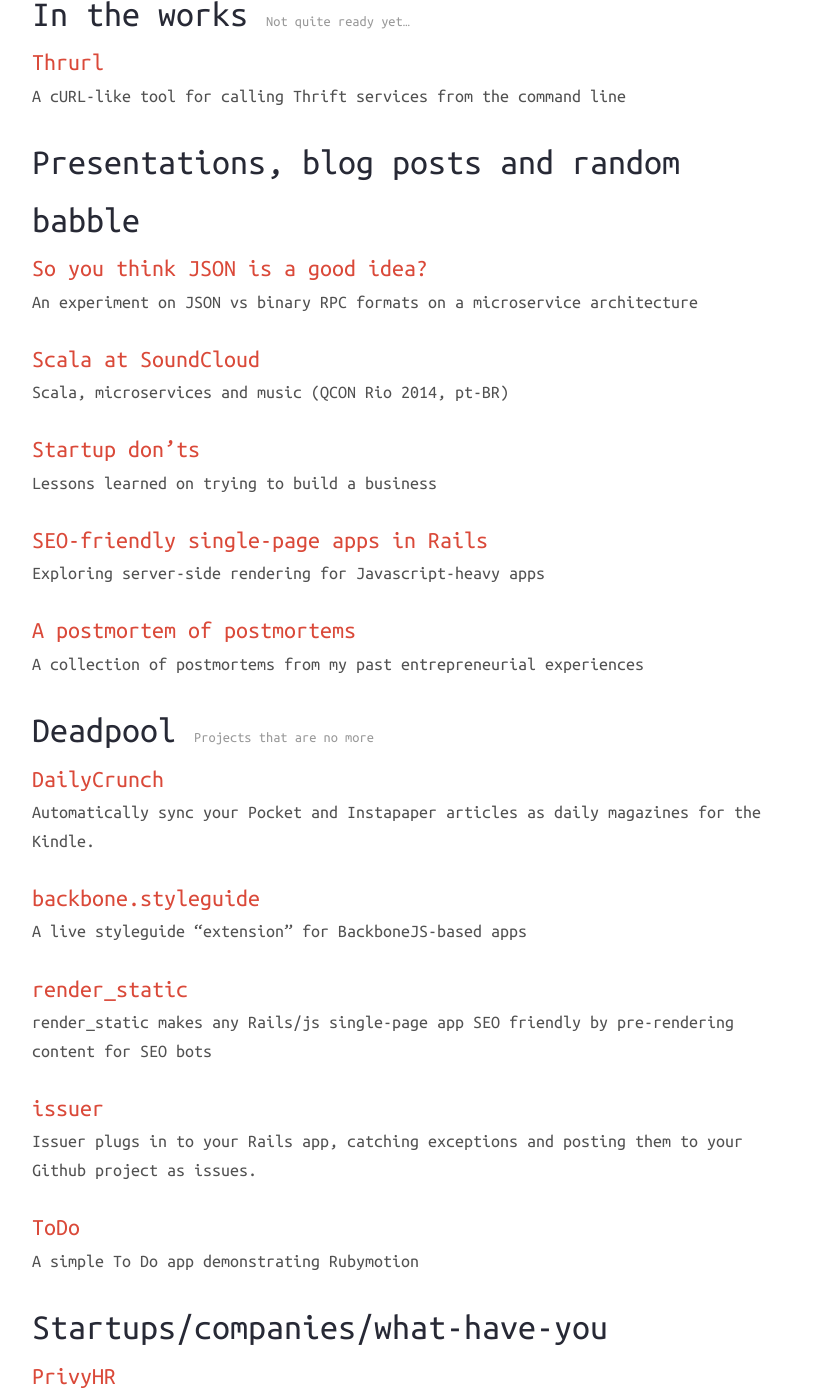
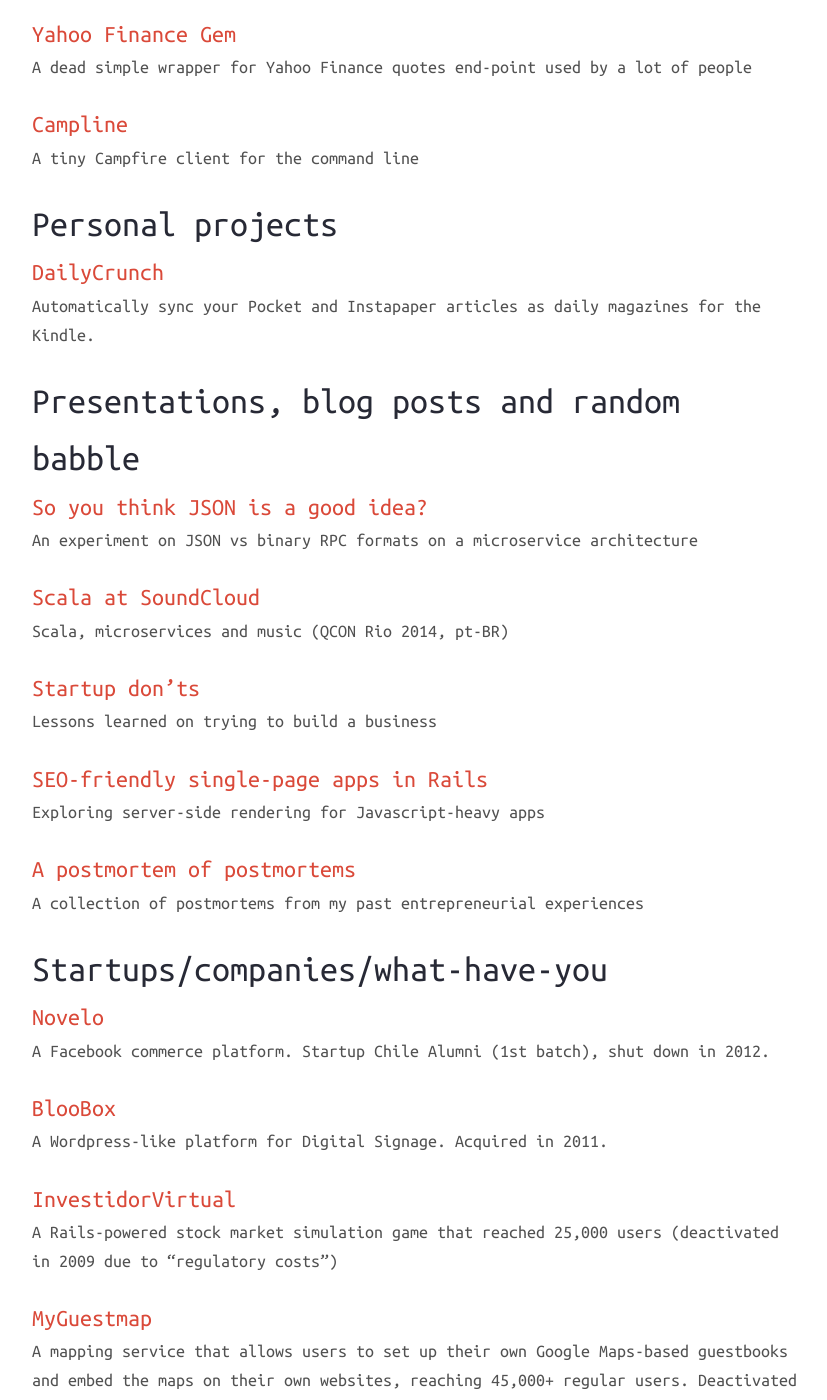
Before and after one commit to herval/herval.github.io, a Jekyll site: the page built from index.md, in a window 1280 px wide and 1400 px high, scrolled down 1238 px. Shown: the whole window, without its empty margins (224-1051 px from the left). Built offline with Jekyll 4.4.1, drawn with Linux system fonts in a browser that asks for light colours; nearby versions of some CDN libraries; our own code applies the rules of GitHub Pages for plain Markdown files; some of the changed text lies outside the part shown.

Commit message:
a bit of a refresh

```diff
--- a/_config.yml
+++ b/_config.yml
@@ -17,7 +17,7 @@ harmony:
   basetheme: theme-base-01 # pre defined thmes are darken, blue-water, redish.
   author: # Author details
     name: Herval Freire
-    email: hervalfreire@gmail.com
+    email: me@hervalicio.us
     url: http://herval.github.io
 
   # Google Analytics key, leave blank to ignore
--- a/_includes/header-links.html
+++ b/_includes/header-links.html
@@ -1,6 +1,10 @@
 <ul>
 	<li>
 		<a href="https://github.com/herval">GitHub</a><span>/</span>
+	</li>
+
+	<li>
+		<a href="https://twitter.com/herval">Twitter</a><span>/</span>
 	</li>
 
 	<li>
--- a/index.md
+++ b/index.md
@@ -29,11 +35,10 @@ A dead simple wrapper for Yahoo Finance quotes end-point used by a lot of people
 A tiny Campfire client for the command line
 
 
-# In the works <small>Not quite ready yet...</small>
+# Personal projects
 
-## [Thrurl](https://github.com/herval/thrurl)
-A cURL-like tool for calling Thrift services from the command line
-
+## [DailyCrunch](http://dailycrunch.mobi/)
+Automatically sync your Pocket and Instapaper articles as daily magazines for the Kindle.
 
 # Presentations, blog posts and random babble
 
@@ -53,28 +58,7 @@ Exploring server-side rendering for Javascript-heavy apps
 A collection of postmortems from my past entrepreneurial experiences
 
 
-# Deadpool <small>Projects that are no more</small>
-
-## [DailyCrunch](http://dailycrunch.mobi/)
-Automatically sync your Pocket and Instapaper articles as daily magazines for the Kindle.
-
-## [backbone.styleguide](https://github.com/herval/backbone.styleguide)
-A live styleguide "extension" for BackboneJS-based apps
-
-## [render_static](https://github.com/herval/render_static)
-render_static makes any Rails/js single-page app SEO friendly by pre-rendering content for SEO bots
-
-## [issuer](https://github.com/herval/issuer)
-Issuer plugs in to your Rails app, catching exceptions and posting them to your Github project as issues.
-
-## [ToDo](https://github.com/herval/ToDoApp)
-A simple To Do app demonstrating Rubymotion
-
-
 # Startups/companies/what-have-you
-
-## [PrivyHR](http://privyhr.com)
-A candidate mnitoring tool for recruiters.
 
 ## [Novelo](http://novelo.com)
 A Facebook commerce platform. Startup Chile Alumni (1st batch), shut down in 2012.
@@ -93,15 +77,3 @@ Selling mobile games. In Brazil. In 2003. Perfect timing!
 
 ## [Connect](http://cnnt.com.br)
 My first company (founded 2001). Focused on PalmOS software and sales force automation.
-
-
-# Really old stuff (pre-2001) <small>Here just to embarass myself</small>
-
-## [FoodSim](https://bitbucket.org/herval/foodsim)
-A producer-consumer simulation. Pretty much the precursor of Farmville, but without the pay-to-play component!
-
-## [JChat](https://bitbucket.org/herval/jchat)
-Slack as it would be... if created in 2001 (surprisingly still in use by some folks!)
-
-## [Snake](https://bitbucket.org/herval/cpp_snake)
-Nokia's Snake game in C++. My first attempt at games AND C++ (and pretty much the last)
```
Also changed, not shown: other parts of index.md (+7 -1 lines).
